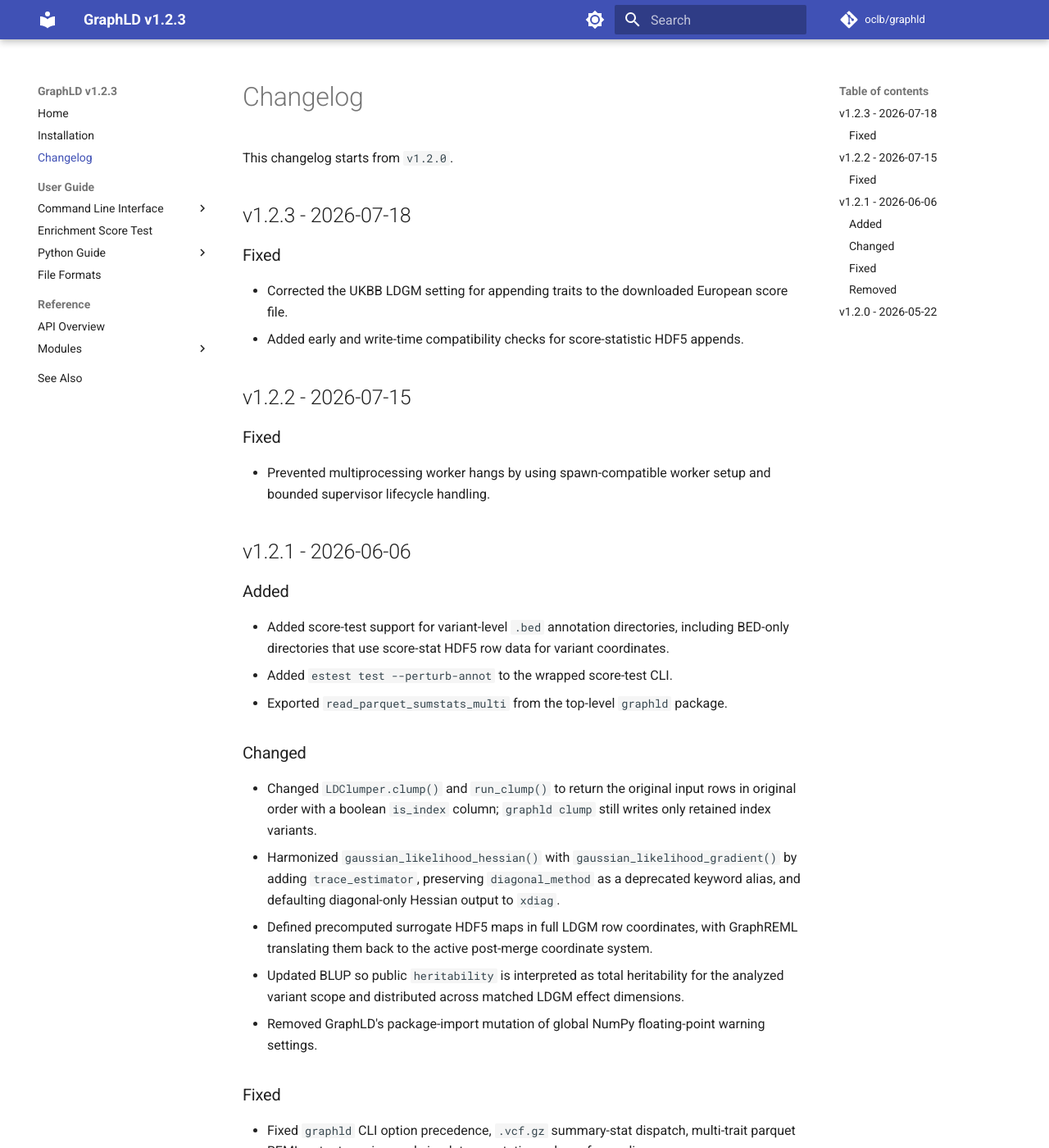
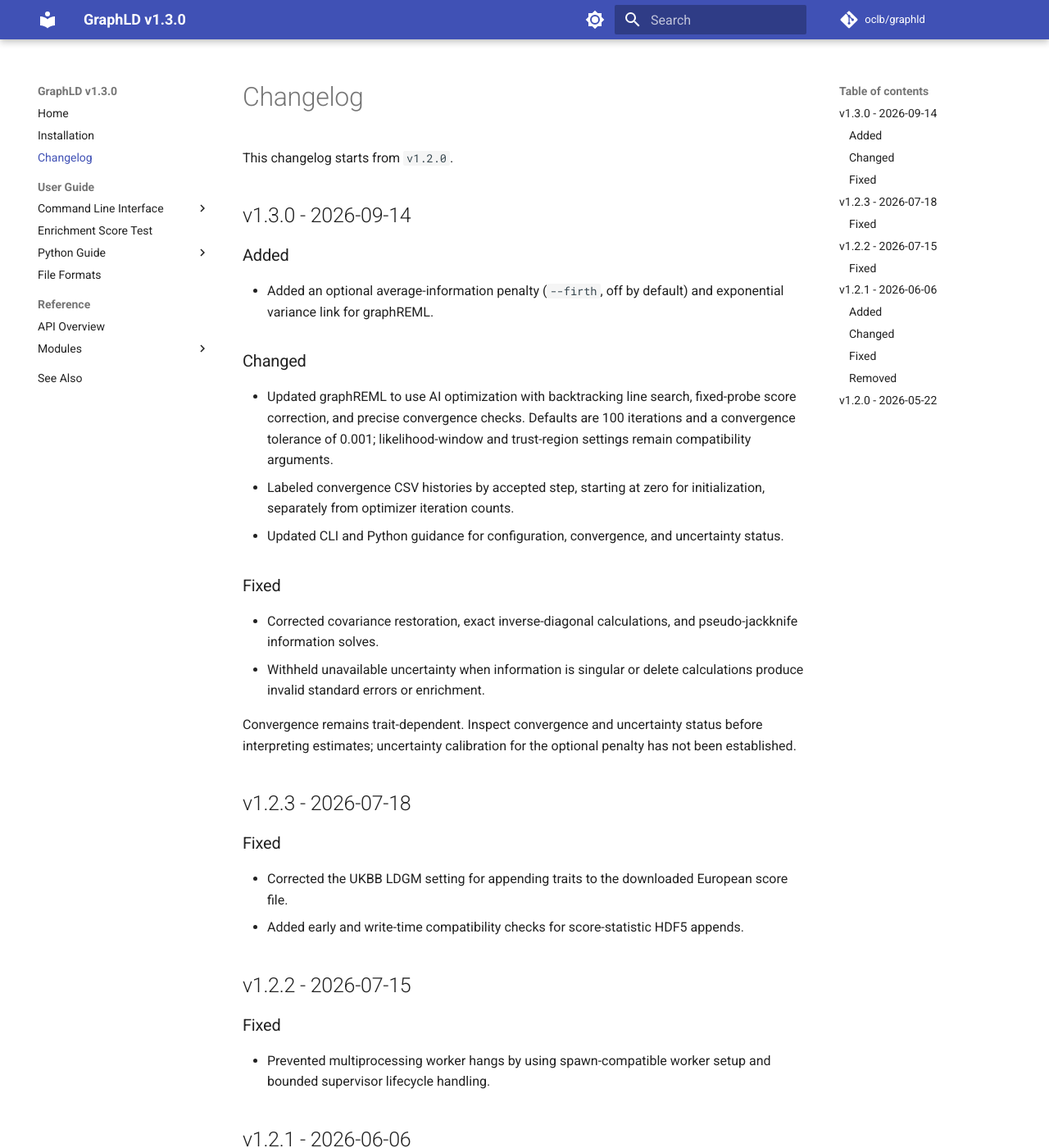
Before and after one commit to oclb/graphld, an MkDocs documentation site: the page built from docs/changelog.md, in a window 1280 px wide and 1400 px high. Shown: the whole window at 82% size. Built offline with MkDocs 1.6.1 and Material for MkDocs 9.7.7, drawn with Linux system fonts in a browser that asks for light colours; comment, search, counter and statistics services are not loaded.

Commit message:
Release GraphLD 1.3.0

```diff
--- a/docs/changelog.md
+++ b/docs/changelog.md
@@ -1,6 +1,25 @@
 # Changelog
 
 This changelog starts from `v1.2.0`.
+
+## v1.3.0 - 2026-09-14
+
+### Added
+
+- Added an optional average-information penalty (`--firth`, off by default) and exponential variance link for graphREML.
+
+### Changed
+
+- Updated graphREML to use AI optimization with backtracking line search, fixed-probe score correction, and precise convergence checks. Defaults are 100 iterations and a convergence tolerance of 0.001; likelihood-window and trust-region settings remain compatibility arguments.
+- Labeled convergence CSV histories by accepted step, starting at zero for initialization, separately from optimizer iteration counts.
+- Updated CLI and Python guidance for configuration, convergence, and uncertainty status.
+
+### Fixed
+
+- Corrected covariance restoration, exact inverse-diagonal calculations, and pseudo-jackknife information solves.
+- Withheld unavailable uncertainty when information is singular or delete calculations produce invalid standard errors or enrichment.
+
+Convergence remains trait-dependent. Inspect convergence and uncertainty status before interpreting estimates; uncertainty calibration for the optional penalty has not been established.
 
 ## v1.2.3 - 2026-07-18
 
--- a/pyproject.toml
+++ b/pyproject.toml
@@ -4,7 +4,7 @@ build-backend = "setuptools.build_meta"
 
 [project]
 name = "graphld"
-version = "1.2.3"
+version = "1.3.0"
 description = "Graph-based linkage disequilibrium matrix estimation"
 readme = "README.md"
 requires-python = ">=3.11,<3.14"
```
Also changed, not shown: 1 other file.
